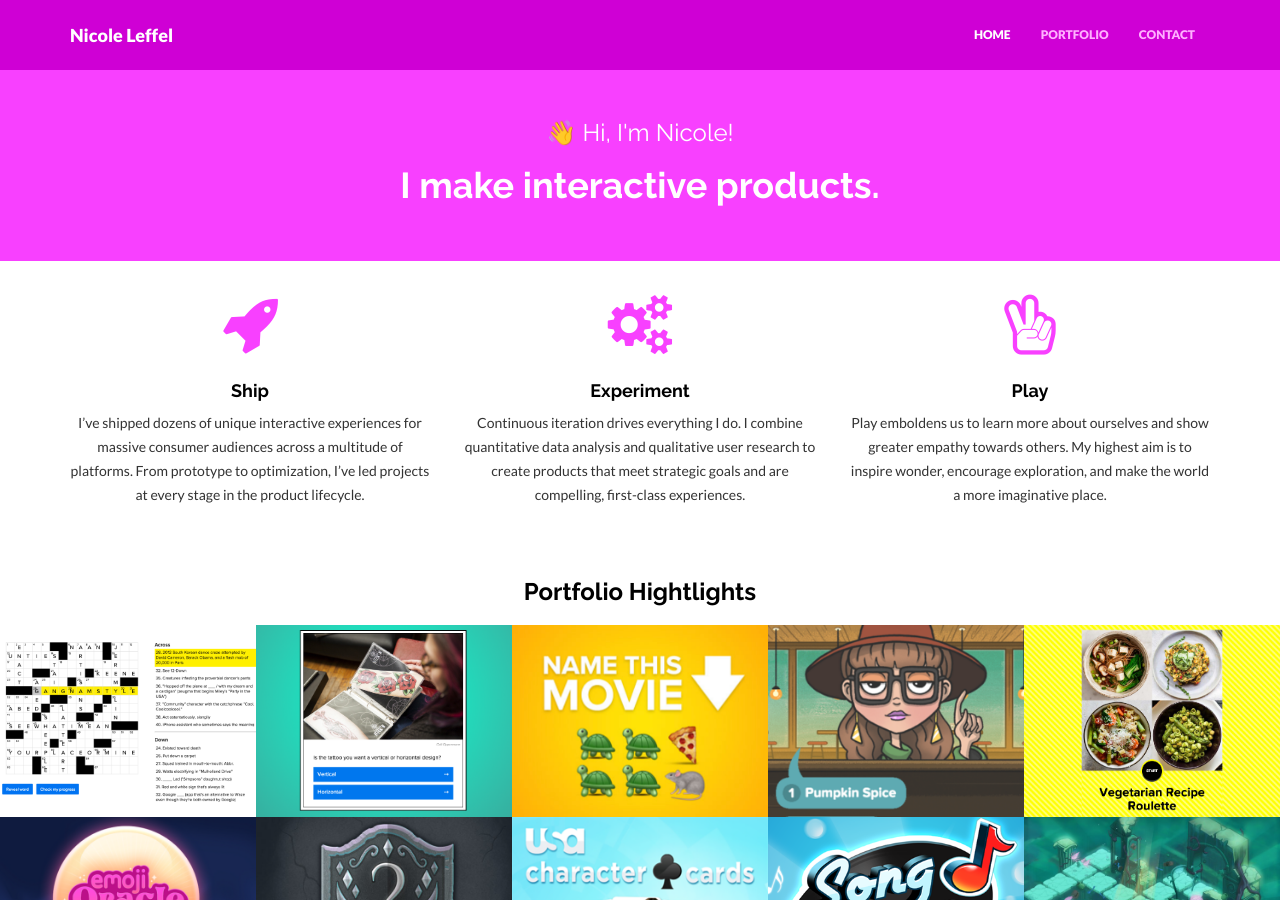
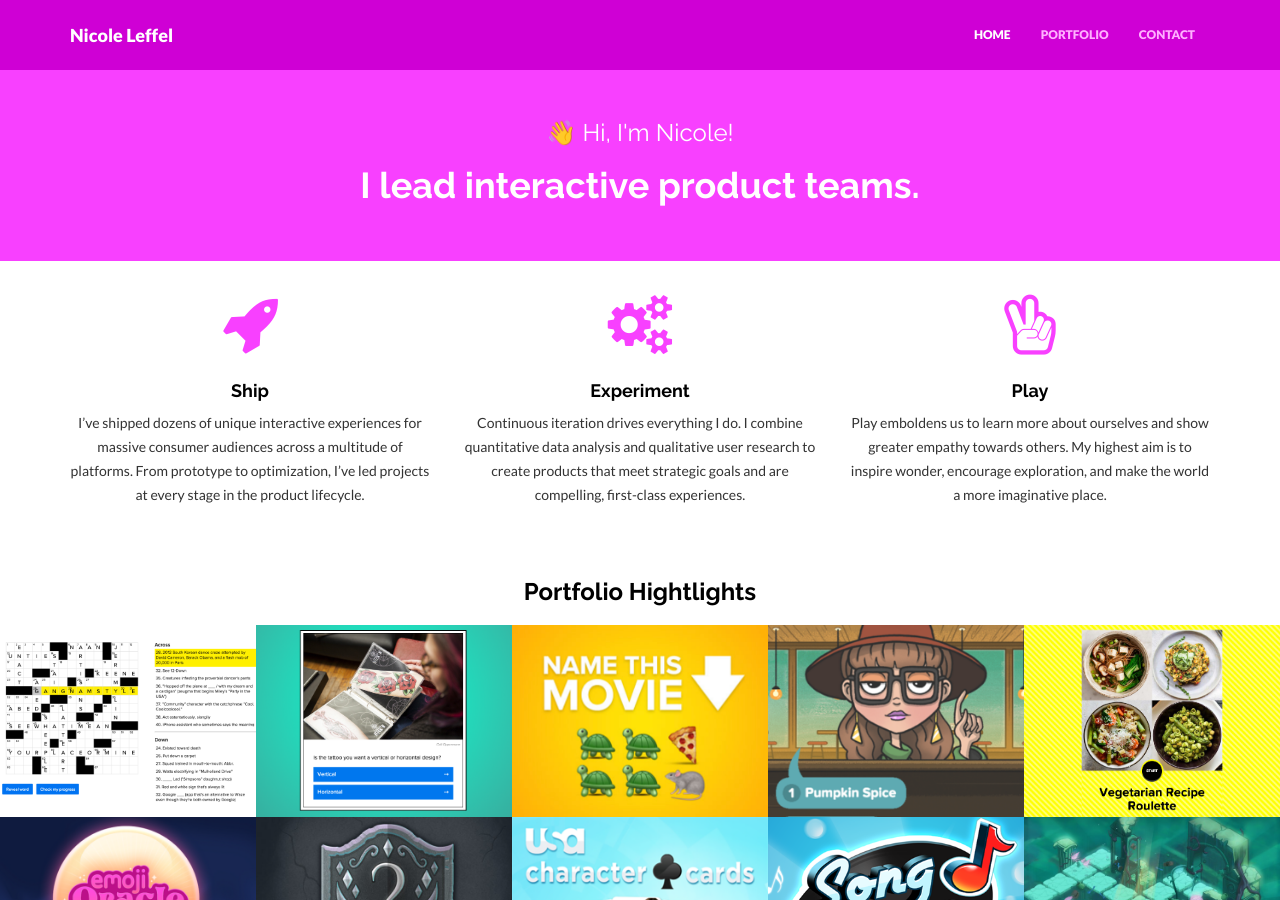
Before and after one commit to leffel/leffel.github.io, a Jekyll site: the page built from index.html, in a window 1280 px wide and 900 px high. Built offline with Jekyll 4.4.1, drawn with Linux system fonts in a browser that asks for light colours; nearby versions of some CDN libraries.

Commit message:
Updated headline.

```diff
--- a/_config.yml
+++ b/_config.yml
@@ -2,7 +2,7 @@
 
 # Site settings
 title: Nicole Leffel
-description: "Hi! I'm Nicole. I make interactive products."
+description: "Hi! I'm Nicole. I lead interactive product teams."
 analytics: UA-34137671-1 #Google analytics code in the format XX-nnnnnnnn-n
 baseurl: "" #important: start with /
 url: "http://nicoleleffel.com/"
--- a/_includes/header.html
+++ b/_includes/header.html
@@ -2,7 +2,7 @@
     <div class="container">
         <div class="row">
             <h3>👋 Hi, I'm Nicole!</h3>
-            <h1>I make interactive products.</h1>
+            <h1>I lead interactive product teams.</h1>
             {% comment %}
             <div class="col-lg-8 col-lg-offset-2">
                 <h3>Show your work with this beautiful theme</h3>
```
